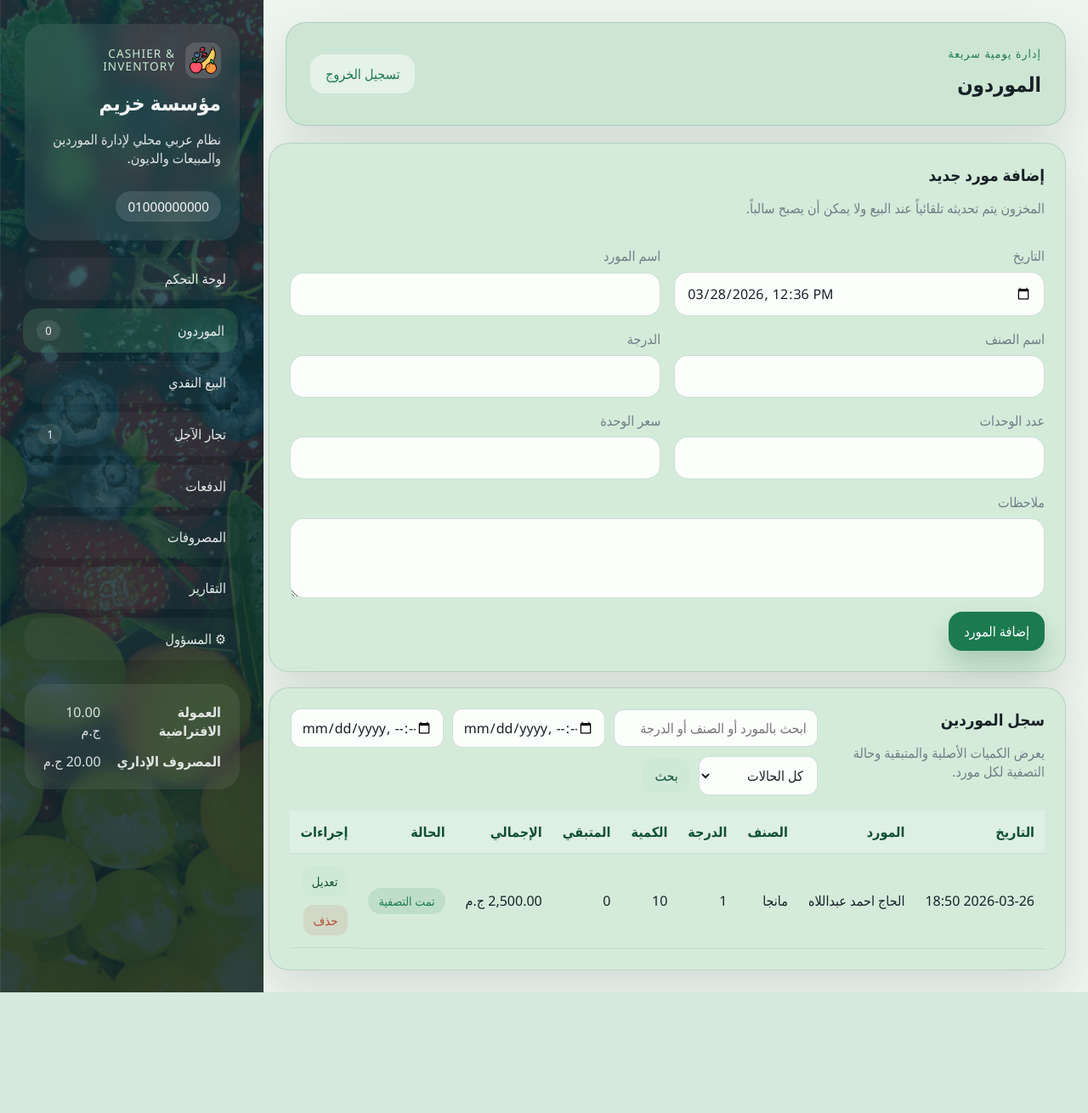
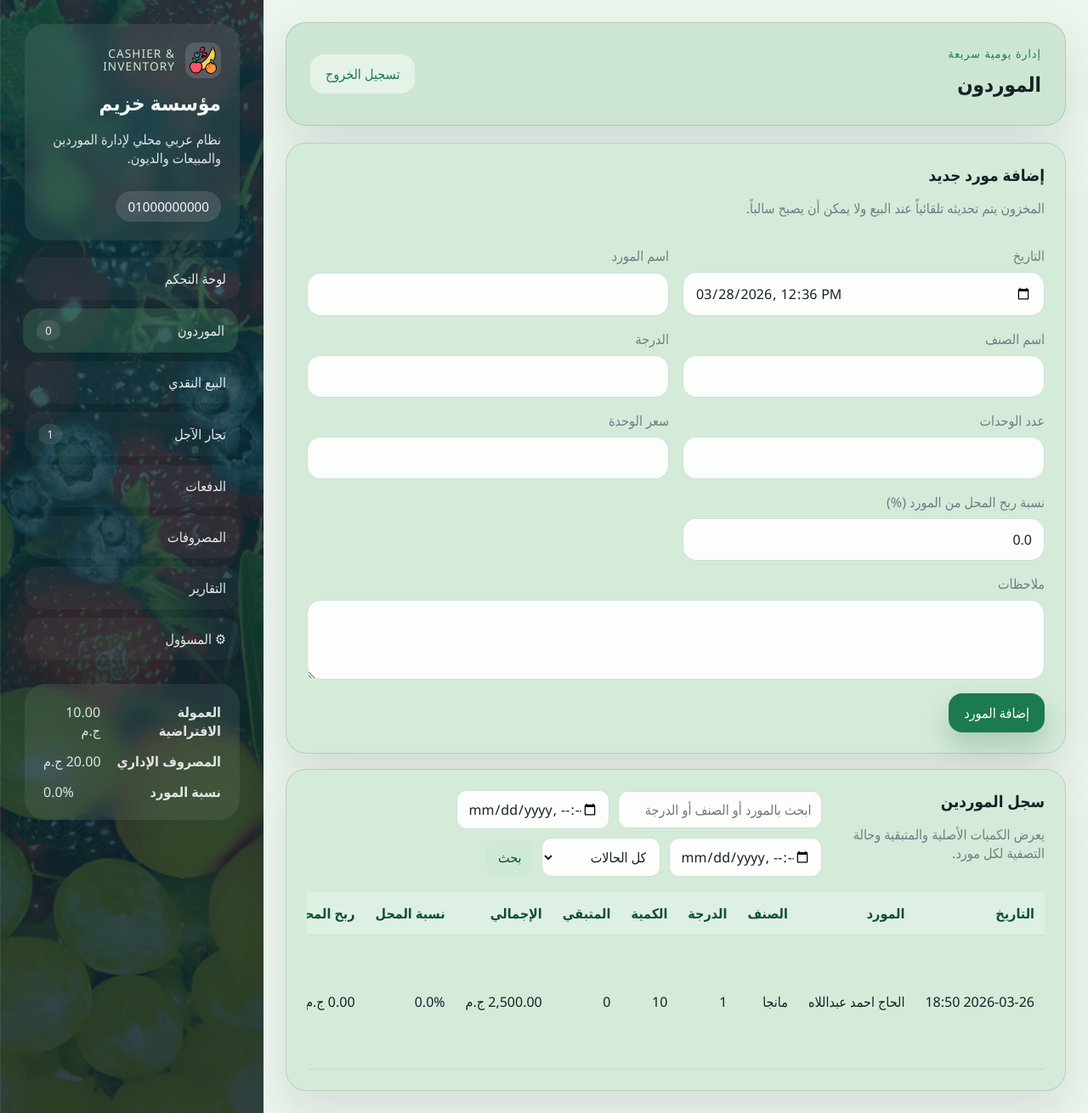
Before and after one commit to muhamedrar/Obour-Market-Cashier-System, a Flask app: page /suppliers/ in a window 1280 px wide. Shown: the whole page at 85% size. Before the commit the page ends 1168 px from the top, so only its background shows below. Run offline with Flask 3, Linux system fonts and the light colour scheme; the visitor is signed in with stand-in values (Sample User, id 1).

Commit message:
added printable receipt for supplier, and  Profit Percentage on supplier goods

```diff
--- a/config.py
+++ b/config.py
@@ -14,4 +14,5 @@ class Config:
     DEFAULT_PHONE_NUMBER = "01000000000"
     DEFAULT_COMMISSION = 0.0
     DEFAULT_ADMIN_EXPENSE = 0.0
+    DEFAULT_SUPPLIER_PROFIT_PERCENTAGE = 0.0
     DEFAULT_ADMIN_PASSWORD = "admin123"
--- a/models/settings.py
+++ b/models/settings.py
@@ -12,4 +12,5 @@ class Settings(Base):
     phone_number: Mapped[str] = mapped_column(String(255), nullable=False)
     commission_per_unit: Mapped[float] = mapped_column(Float, nullable=False, default=0.0)
     admin_expense: Mapped[float] = mapped_column(Float, nullable=False, default=0.0)
+    supplier_profit_percentage: Mapped[float] = mapped_column(Float, nullable=False, default=0.0)
     admin_password: Mapped[str] = mapped_column(String(255), nullable=False)
--- a/routes/admin_routes.py
+++ b/routes/admin_routes.py
@@ -301,6 +301,10 @@ def admin_panel():
         settings.admin_expense = parse_float(
             request.form.get("admin_expense"), settings.admin_expense
         )
+        settings.supplier_profit_percentage = parse_float(
+            request.form.get("supplier_profit_percentage"),
+            settings.supplier_profit_percentage,
+        )
 
         new_password = request.form.get("new_password", "").strip()
         if new_password:
--- a/routes/supplier_routes.py
+++ b/routes/supplier_routes.py
@@ -1,4 +1,4 @@
-from flask import Blueprint, flash, redirect, render_template, request, url_for
+from flask import Blueprint, flash, redirect, render_template, request, send_file, url_for
 from sqlalchemy import or_
 
 from models import get_session
@@ -7,12 +7,16 @@ from utils.helpers import (
     admin_required,
     apply_date_range,
     build_base_context,
+    get_or_create_settings,
+    is_admin_logged_in,
     parse_date,
     parse_float,
     parse_int,
+    split_phone_numbers,
     supplier_units_sold,
     update_supplier_totals,
 )
+from utils.report_generator import build_pdf
 
 
 supplier_bp = Blueprint("suppliers", __name__, url_prefix="/suppliers")
@@ -21,6 +25,8 @@ supplier_bp = Blueprint("suppliers", __name__, url_prefix="/suppliers")
 @supplier_bp.route("/", methods=["GET", "POST"])
 def suppliers():
     db_session = get_session()
+    settings = get_or_create_settings(db_session)
+    is_admin_user = is_admin_logged_in()
 
     if request.method == "POST":
         supplier_id = parse_int(request.form.get("supplier_id"))
@@ -32,6 +38,18 @@ def suppliers():
         supplier.class_number = request.form.get("class_number", "").strip()
         supplier.units_count = parse_int(request.form.get("units_count"))
         supplier.price_per_unit = parse_float(request.form.get("price_per_unit"))
+        supplier.supplier_profit_percentage = (
+            parse_float(
+                request.form.get("supplier_profit_percentage"),
+                settings.supplier_profit_percentage,
+            )
+            if is_admin_user
+            else (
+                supplier.supplier_profit_percentage
+                if supplier_id and supplier
+                else settings.supplier_profit_percentage
+            )
+        )
         supplier.notes = request.form.get("notes", "").strip() or None
 
         if not supplier.supplier_name or not supplier.fruit_name or not supplier.class_number:
@@ -40,6 +58,9 @@ def suppliers():
 
         if supplier.units_count <= 0 or supplier.price_per_unit < 0:
             flash("عدد الوحدات والسعر يجب أن يكونا صالحين.", "error")
+            return redirect(url_for("suppliers.suppliers"))
+        if supplier.supplier_profit_percentage < 0 or supplier.supplier_profit_percentage > 100:
+            flash("نسبة ربح المحل من المورد يجب أن تكون بين 0 و100.", "error")
             return redirect(url_for("suppliers.suppliers"))
 
         sold_units = supplier_units_sold(db_session, supplier) if supplier_id else 0
@@ -95,6 +116,85 @@ def suppliers():
     return render_template("suppliers.html", **context)
 
 
+@supplier_bp.route("/<int:supplier_id>/receipt")
+def supplier_receipt(supplier_id: int):
+    db_session = get_session()
+    settings = get_or_create_settings(db_session)
+    supplier = db_session.get(Supplier, supplier_id)
+    if not supplier:
+        flash("المورد غير موجود.", "error")
+        return redirect(url_for("suppliers.suppliers"))
+
+    context = {
+        **build_base_context(db_session),
+        "page_title": "معاينة إيصال المورد",
+        "report_title": "إيصال مورد",
+        "report_subtitle": "معاينة حرارية قبل التنزيل أو الطباعة.",
+        "meta_lines": [
+            f"الشركة: {settings.company_name}",
+            *[f"الهاتف: {phone}" for phone in split_phone_numbers(settings.phone_number)],
+            f"المورد: {supplier.supplier_name}",
+            f"التاريخ: {supplier.date.strftime('%Y-%m-%d %H:%M')}",
+        ],
+        "table_headers": ["الصنف", "الدرجة", "الوحدات", "سعر الوحدة", "الإجمالي الخام"],
+        "table_rows": [[
+            supplier.fruit_name,
+            supplier.class_number,
+            str(supplier.units_count),
+            f"{supplier.price_per_unit:.2f}",
+            f"{supplier.total_price:.2f}",
+        ]],
+        "summary_lines": [
+            ("نسبة ربح المحل", f"{supplier.supplier_profit_percentage:.2f}%"),
+            ("ربح المحل من المورد", supplier.company_profit_total),
+            ("مستحق المورد", supplier.supplier_payout_total),
+            ("الوحدات المباعة", str(supplier.units_count - supplier.remaining_units)),
+            ("الوحدات المتبقية", str(supplier.remaining_units)),
+        ],
+        "download_url": url_for("suppliers.supplier_receipt_pdf", supplier_id=supplier.id),
+        "print_mode": "thermal",
+    }
+    return render_template("print_preview.html", **context)
+
+
+@supplier_bp.route("/<int:supplier_id>/receipt/pdf")
+def supplier_receipt_pdf(supplier_id: int):
+    db_session = get_session()
+    settings = get_or_create_settings(db_session)
+    supplier = db_session.get(Supplier, supplier_id)
+    if not supplier:
+        flash("المورد غير موجود.", "error")
+        return redirect(url_for("suppliers.suppliers"))
+
+    pdf = build_pdf(
+        "إيصال مورد",
+        [
+            f"الشركة: {settings.company_name}",
+            *[f"الهاتف: {phone}" for phone in split_phone_numbers(settings.phone_number)],
+            f"المورد: {supplier.supplier_name}",
+            f"التاريخ: {supplier.date.strftime('%Y-%m-%d %H:%M')}",
+            f"نسبة ربح المحل: {supplier.supplier_profit_percentage:.2f}%",
+            f"ربح المحل: {supplier.company_profit_total:.2f}",
+            f"مستحق المورد: {supplier.supplier_payout_total:.2f}",
+        ],
+        ["الصنف", "الدرجة", "الوحدات", "سعر الوحدة", "الإجمالي"],
+        [[
+            supplier.fruit_name,
+            supplier.class_number,
+            str(supplier.units_count),
+            f"{supplier.price_per_unit:.2f}",
+            f"{supplier.total_price:.2f}",
+        ]],
+        paper="thermal",
+    )
+    return send_file(
+        pdf,
+        as_attachment=True,
+        download_name=f"supplier-receipt-{supplier.id}.pdf",
+        mimetype="application/pdf",
+    )
+
+
 @supplier_bp.route("/<int:supplier_id>/delete", methods=["POST"])
 @admin_required
 def delete_supplier(supplier_id: int):
--- a/static/css/style.css
+++ b/static/css/style.css
@@ -187,6 +187,7 @@ textarea {
 }
 
 .main-content {
+    min-width: 0;
     padding: 26px;
     direction: rtl;
 }
@@ -258,6 +259,10 @@ textarea {
     grid-template-columns: repeat(2, minmax(0, 1fr));
 }
 
+.content-grid > * {
+    min-width: 0;
+}
+
 .content-grid.single-wide {
     grid-template-columns: 1fr;
 }
@@ -276,6 +281,7 @@ textarea {
 
 .kpi-card,
 .panel {
+    min-width: 0;
     padding: 24px;
     border-radius: var(--radius);
     background: #d5ebda;
@@ -299,6 +305,10 @@ textarea {
     justify-content: space-between;
     gap: 16px;
     margin-bottom: 18px;
+}
+
+.panel-head > * {
+    min-width: 0;
 }
 
 .form-grid {
@@ -425,6 +435,8 @@ textarea:focus {
 }
 
 .table-wrap {
+    width: 100%;
+    max-width: 100%;
     overflow-x: auto;
 }
 
--- a/templates/admin.html
+++ b/templates/admin.html
@@ -25,6 +25,10 @@
             <label>
                 <span>المصروف الإداري الافتراضي</span>
                 <input type="number" min="0" step="0.01" name="admin_expense" value="{{ settings.admin_expense }}" required>
+            </label>
+            <label>
+                <span>نسبة ربح المحل من المورد (%)</span>
+                <input type="number" min="0" max="100" step="0.01" name="supplier_profit_percentage" value="{{ settings.supplier_profit_percentage }}" required>
             </label>
             <label class="full-width">
                 <span>كلمة مرور جديدة</span>
--- a/templates/base.html
+++ b/templates/base.html
@@ -45,6 +45,10 @@
                     <strong>المصروف الإداري</strong>
                     <span>{{ settings.admin_expense|currency }}</span>
                 </div>
+                <div>
+                    <strong>نسبة المورد</strong>
+                    <span>{{ settings.supplier_profit_percentage }}%</span>
+                </div>
             </div>
         </aside>
 
--- a/templates/suppliers.html
+++ b/templates/suppliers.html
@@ -35,6 +35,14 @@
                 <span>سعر الوحدة</span>
                 <input type="number" min="0" step="0.01" name="price_per_unit" value="{{ edit_supplier.price_per_unit if edit_supplier else '' }}" required>
             </label>
+            {% if is_admin %}
+                <label>
+                    <span>نسبة ربح المحل من المورد (%)</span>
+                    <input type="number" min="0" max="100" step="0.01" name="supplier_profit_percentage" value="{{ edit_supplier.supplier_profit_percentage if edit_supplier else settings.supplier_profit_percentage }}" required>
+                </label>
+            {% else %}
+                <input type="hidden" name="supplier_profit_percentage" value="{{ edit_supplier.supplier_profit_percentage if edit_supplier else settings.supplier_profit_percentage }}">
+            {% endif %}
             <label class="full-width">
                 <span>ملاحظات</span>
                 <textarea name="notes" rows="3">{{ edit_supplier.notes if edit_supplier else '' }}</textarea>
@@ -80,6 +88,9 @@
                         <th>الكمية</th>
                         <th>المتبقي</th>
                         <th>الإجمالي</th>
+                        <th>نسبة المحل</th>
+                        <th>ربح المحل</th>
+                        <th>مستحق المورد</th>
                         <th>الحالة</th>
                         <th>إجراءات</th>
                     </tr>
@@ -94,13 +105,17 @@
                             <td>{{ supplier.units_count }}</td>
                             <td>{{ supplier.remaining_units }}</td>
                             <td>{{ supplier.total_price|currency }}</td>
+                            <td>{{ supplier.supplier_profit_percentage }}%</td>
+                            <td>{{ supplier.company_profit_total|currency }}</td>
+                            <td>{{ supplier.supplier_payout_total|currency }}</td>
                             <td>
                                 <span class="status {{ 'paid' if supplier.is_cleared else 'partial' }}">
                                     {{ "تمت التصفية" if supplier.is_cleared else "نشط" }}
                                 </span>
                             </td>
                             <td class="actions-cell">
-                                <a class="btn btn-small btn-secondary" href="{{ url_for('suppliers.suppliers', edit=supplier.id) }}">تعديل</a>
+                                <a class="btn btn-small btn-secondary" href="{{ url_for('suppliers.supplier_receipt', supplier_id=supplier.id) }}">معاينة</a>
+                                <a class="btn btn-small btn-ghost" href="{{ url_for('suppliers.suppliers', edit=supplier.id) }}">تعديل</a>
                                 {% if is_admin %}
                                     <form method="post" action="{{ url_for('suppliers.delete_supplier', supplier_id=supplier.id) }}">
                                         <button class="btn btn-small btn-danger" type="submit" data-confirm="هل تريد حذف المورد؟">حذف</button>
@@ -109,7 +124,7 @@
                             </td>
                         </tr>
                     {% else %}
-                        <tr><td colspan="9" class="empty-state">لا توجد نتائج مطابقة حالياً.</td></tr>
+                        <tr><td colspan="12" class="empty-state">لا توجد نتائج مطابقة حالياً.</td></tr>
                     {% endfor %}
                 </tbody>
             </table>
```
Also changed, not shown: models/__init__.py (+14 -0 lines), models/supplier.py (+13 -0 lines), utils/helpers.py (+44 -6 lines), data/cashier.db.
